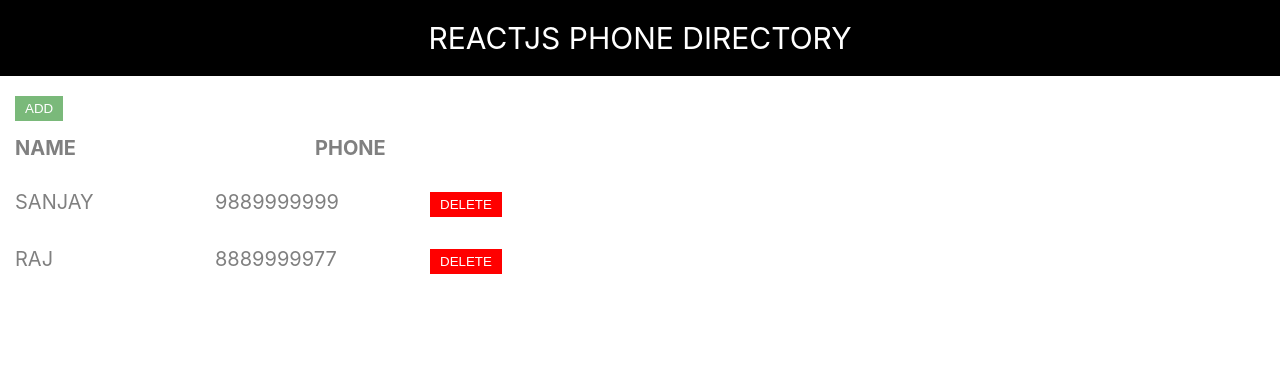
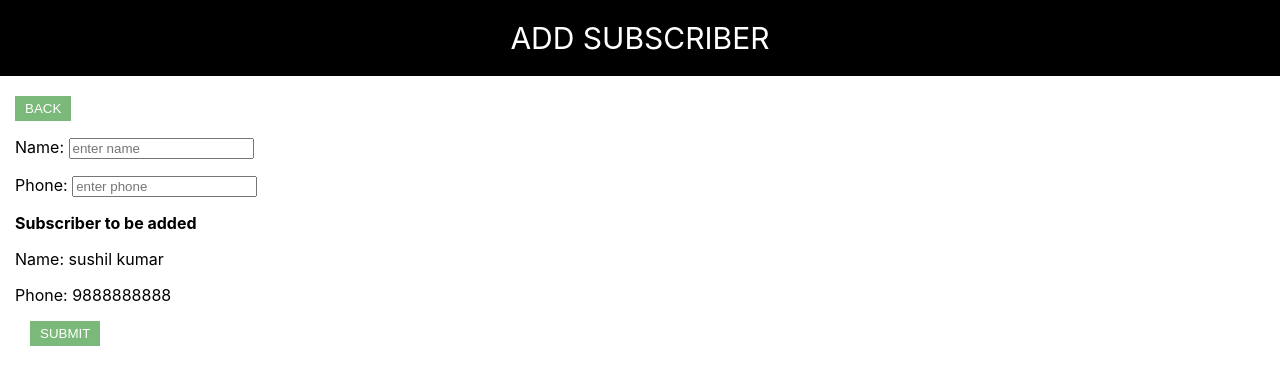
Before and after one commit to sanjaytriumph/phonedirectory, a React (Create React App) app: page / in a window 1280 px wide. Shown: the top 384 px of the page. Built offline with nearby package versions, Linux system fonts and the light colour scheme.

Commit message:
Added ‘AddSubscriber’ component

```diff
--- /dev/null
+++ b/src/AddSubscriber.js
@@ -0,0 +1,23 @@
+import React from 'react';
+import Header from './Header';
+class AddSubscriber extends React.Component{
+    render(){
+        return(
+            <div>
+                <Header headertext="Add Subscriber"/>
+                <button>Back</button>
+                <form>
+                    <p><label>Name: </label> <input type="text" name="sname" placeholder="enter name"/></p>
+                    <p><label>Phone: </label> <input type="tel" name="sphone" placeholder="enter phone"/></p>
+                    <p><strong>Subscriber to be added</strong></p>
+                    <p>Name: sushil kumar</p>
+                    <p>Phone: 9888888888</p>
+                    <button>Submit</button>
+                </form>
+            </div>
+
+            )
+    }
+}
+
+export default AddSubscriber
--- a/src/App.css
+++ b/src/App.css
@@ -28,3 +28,14 @@ button{
     display: inline-block;
     color:gray;
 }
+
+form{
+    padding: 0 15px;
+}
+.card-container{
+    width:100px;
+    height:100px;
+    margin: 5px;
+    background-color: #eee;
+    display:inline-block;
+}
--- a/src/App.js
+++ b/src/App.js
@@ -3,6 +3,11 @@ import Header from './Header';
 import './App.css';
 
 function App() {
+
+  const deleteHandler = (message) =>{
+    alert(message);
+  };
+
   let subscribers = [
     {
       name: "Sanjay",
@@ -31,7 +36,7 @@ function App() {
             <div className="field-row" key={i}>
               <span className="field-item">{item.name}</span>
               <span className="field-item">{item.phone}</span>
-              <span className="field-item"><button className="delete">Delete</button></span>
+              <span className="field-item"><button className="delete" onClick={deleteHandler.bind(this,'clicked')}>Delete</button></span>
             </div>
           )
         })
--- a/src/index.js
+++ b/src/index.js
@@ -2,11 +2,12 @@ import React from 'react';
 import ReactDOM from 'react-dom';
 import './index.css';
 import App from './App';
+import AddSubscriber from './AddSubscriber';
 import reportWebVitals from './reportWebVitals';
 
 ReactDOM.render(
   <React.StrictMode>
-    <App />
+    <AddSubscriber />
   </React.StrictMode>,
   document.getElementById('root')
 );
```
